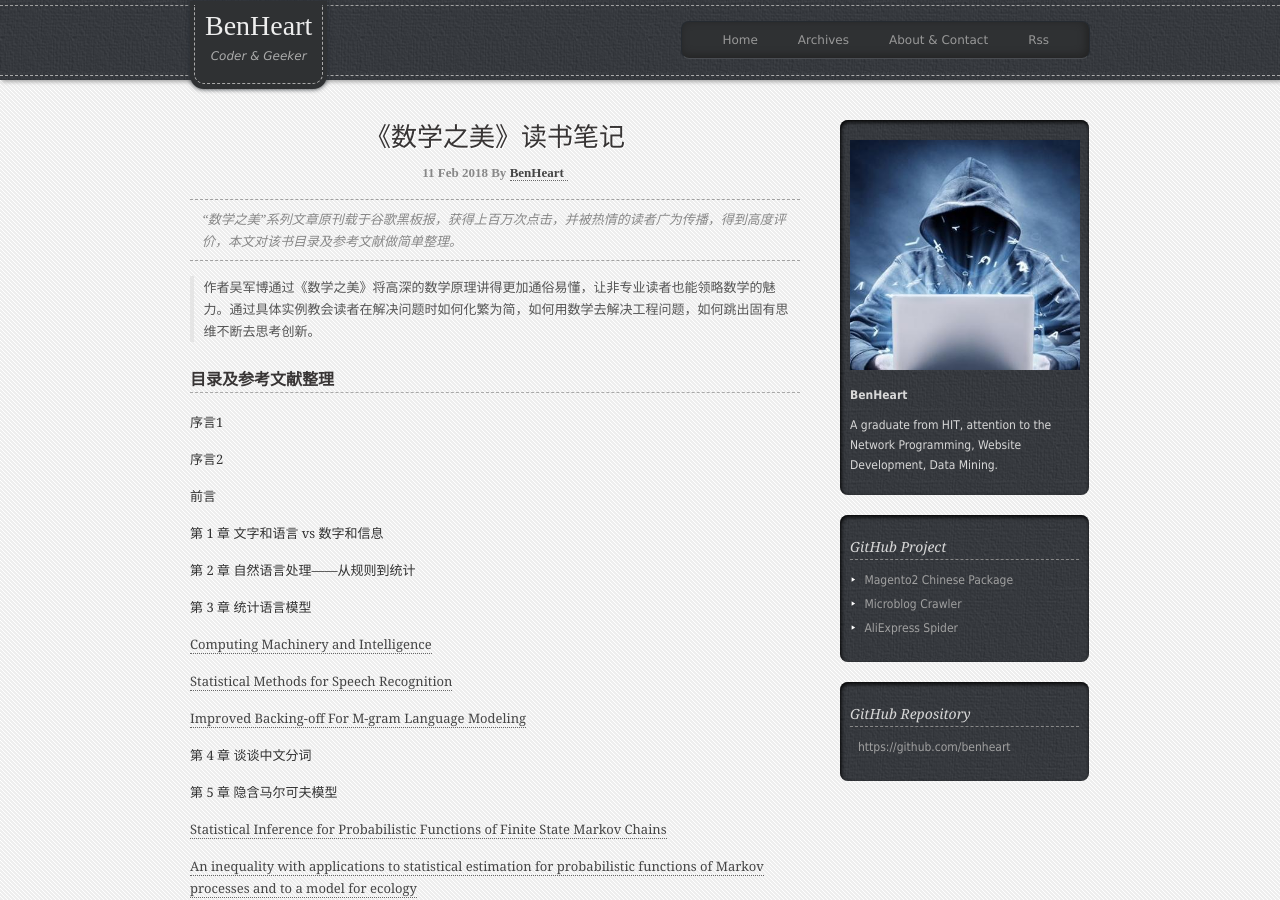
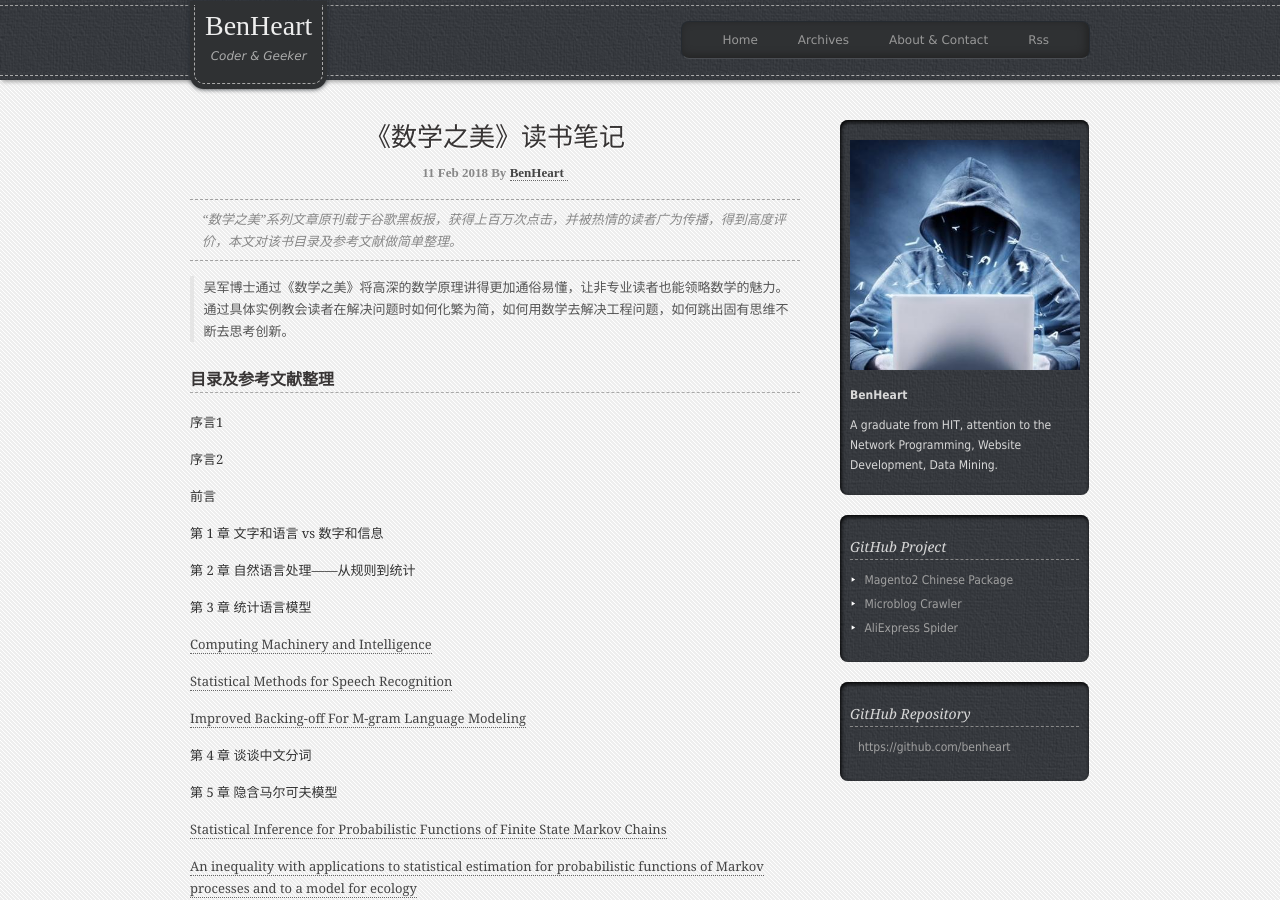
Before and after one commit to benheart/benheart.github.io, a Jekyll site: the page built from _posts/2018-02-11-reading-the-mathematical-beauty.md, in a window 1280 px wide and 900 px high. Built offline with Jekyll 4.4.1, drawn with Linux system fonts in a browser that asks for light colours; comment, search, counter and statistics services are not loaded.

Commit message:
Modify some desc.

```diff
--- a/_posts/2018-02-11-reading-the-mathematical-beauty.md
+++ b/_posts/2018-02-11-reading-the-mathematical-beauty.md
@@ -4,7 +4,7 @@ title: 《数学之美》读书笔记
 description: “数学之美”系列文章原刊载于谷歌黑板报，获得上百万次点击，并被热情的读者广为传播，得到高度评价，本文对该书目录及参考文献做简单整理。
 key: 数学之美, 目录, 论文, 读书笔记
 ---
-> 作者吴军博通过《数学之美》将高深的数学原理讲得更加通俗易懂，让非专业读者也能领略数学的魅力。通过具体实例教会读者在解决问题时如何化繁为简，如何用数学去解决工程问题，如何跳出固有思维不断去思考创新。
+> 吴军博士通过《数学之美》将高深的数学原理讲得更加通俗易懂，让非专业读者也能领略数学的魅力。通过具体实例教会读者在解决问题时如何化繁为简，如何用数学去解决工程问题，如何跳出固有思维不断去思考创新。
 
 ### 目录及参考文献整理
 序言1
```
